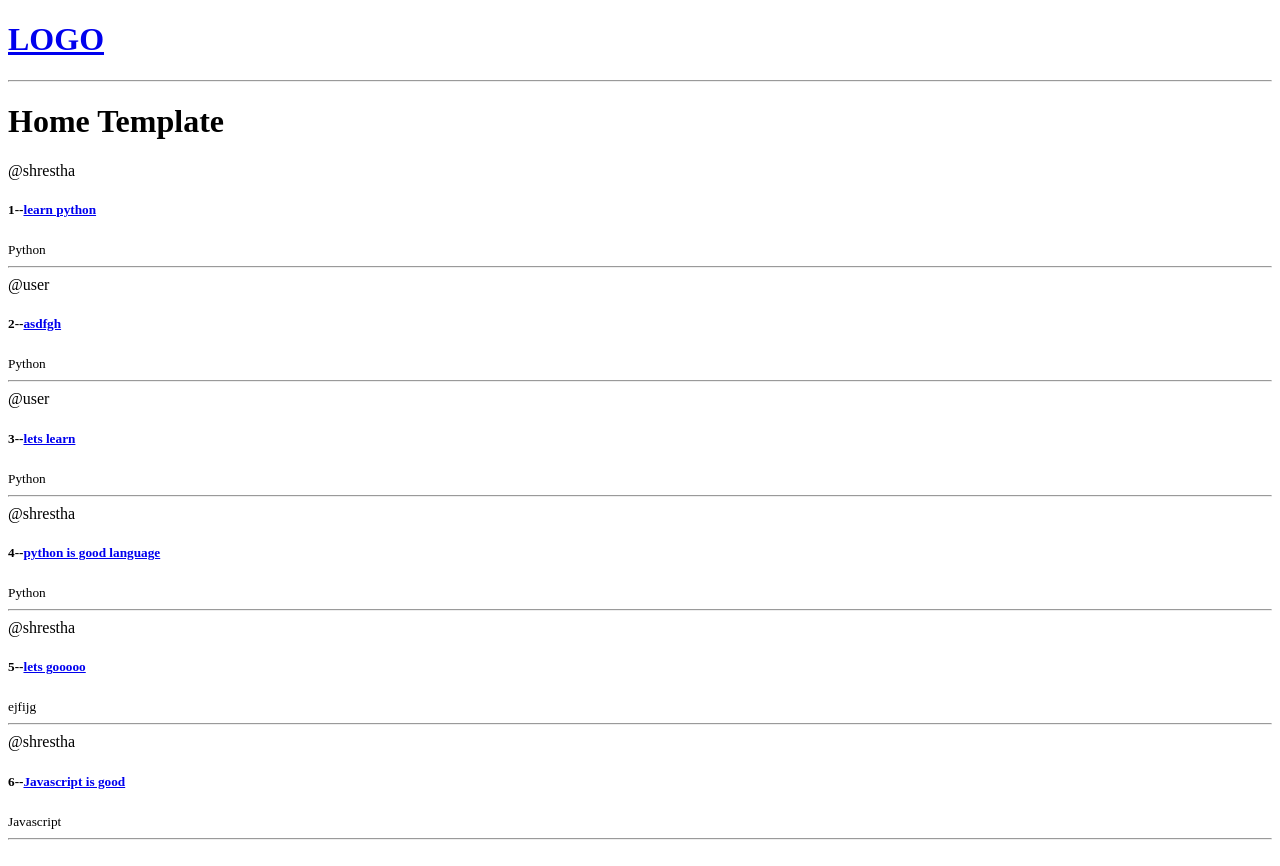
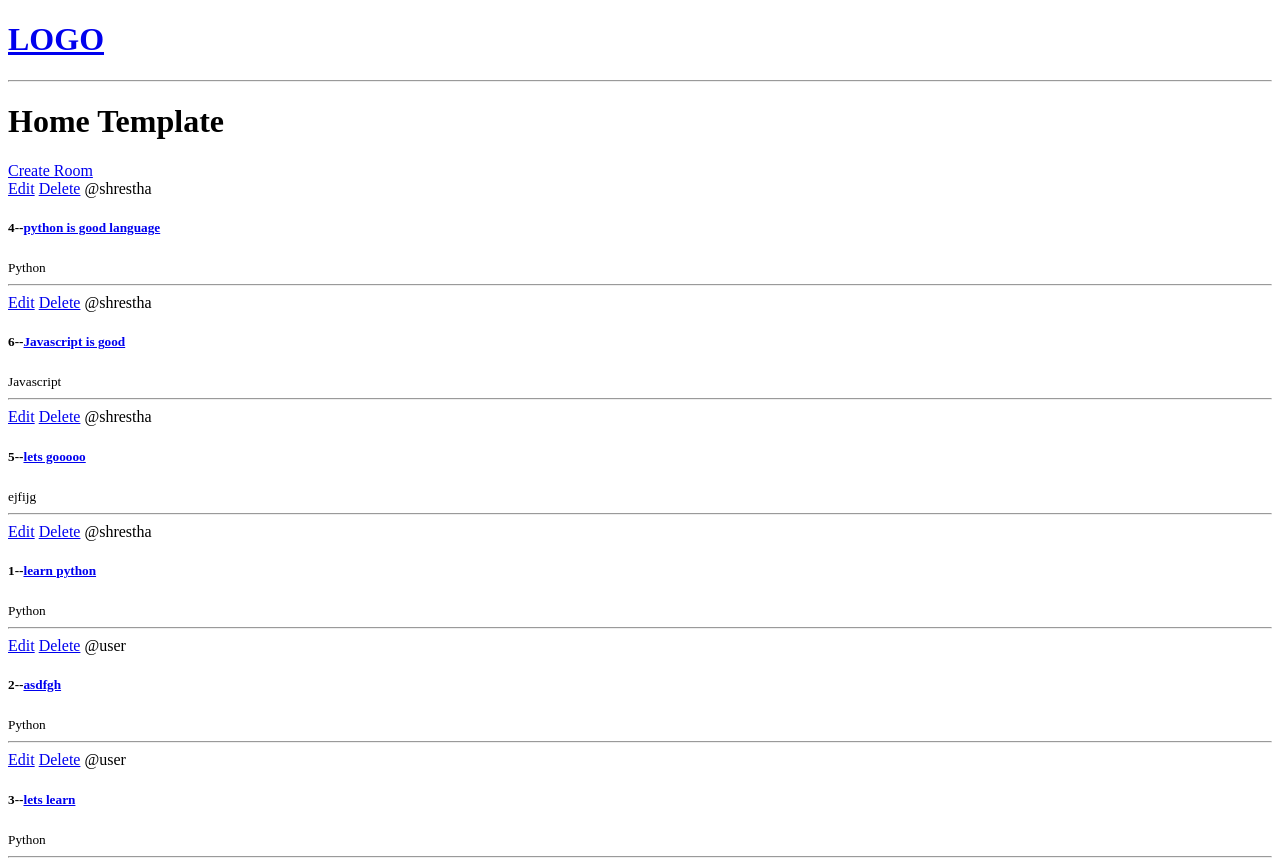
Before and after one commit to subodhstha/learning-django, a Django app: page / in a window 1280 px wide. Before the commit the page ends 840 px from the top, so only its background shows below. Run offline with Django 4.2, Linux system fonts and the light colour scheme; data comes from the database, SQL or seed files in the repository; both versions use the stored data as it was after the commit.

Commit message:
learning django

```diff
--- a/Project1/base/models.py
+++ b/Project1/base/models.py
@@ -17,6 +17,9 @@ class Room(models.Model):
     updated = models.DateTimeField(auto_now=True)
     created = models.DateTimeField(auto_now_add=True)
 
+    class Meta:
+        ordering = ['-updated', '-created']
+
     def __str__(self):
         return self.name
 
--- a/Project1/base/templates/base/home.html
+++ b/Project1/base/templates/base/home.html
@@ -4,14 +4,16 @@
 <h1>Home Template</h1>
 
 <div>
+    <a href="{% url 'create-room' %}">Create Room</a>
+    {% for room in rooms %}
     <div>
-        {% for room in rooms %}
-            <a>
-                <span>@{{room.host.username}}</span>
-                <h5>{{room.id}}--<a href="{% url 'room' room.id%}">{{room.name}}</a></h5>
-                <small>{{room.topic.name}}</small>
-                <hr>
-            </div>
+        <a href="{% url 'update-room' room.id %}">Edit</a>
+        <a href="{% url 'delete-room' room.id %}">Delete</a>
+        <span>@{{room.host.username}}</span>
+        <h5>{{room.id}}--<a href="{% url 'room' room.id%}">{{room.name}}</a></h5>
+        <small>{{room.topic.name}}</small>
+        <hr>
+    </div>
         {% endfor %}
     </div>
 </div>
--- a/Project1/base/urls.py
+++ b/Project1/base/urls.py
@@ -3,5 +3,8 @@ from . import views
 
 urlpatterns = [
     path('',views.home, name="home"),
-    path('room/<str:pk>', views.room, name="room"),
+    path('room/<str:pk>/', views.room, name="room"),
+    path('create-room/', views.createRoom, name="create-room"),
+    path('update-room/<str:pk>/', views.updateRoom, name="update-room"),
+    path('delete-room/<str:pk>/', views.deleteRoom, name="delete-room"),
 ]
--- a/Project1/base/views.py
+++ b/Project1/base/views.py
@@ -1,5 +1,6 @@
-from django.shortcuts import render
+from django.shortcuts import render, redirect
 from .models import Room
+from .forms import RoomForm
 # Create your views here.
 
 # rooms =[
@@ -18,3 +19,32 @@ def room(request, pk):
     room = Room.objects.get(id=pk)
     context = {'room': room}
     return render(request, 'base/room.html', context)
+
+def createRoom(request):
+    form = RoomForm()
+    if request.method == 'POST':
+        form = RoomForm(request.POST)
+        if form.is_valid():
+            form.save()
+            return redirect('home')
+    context = {'form': form}
+    return render(request, 'base/room_form.html', context)
+
+def updateRoom(request, pk):
+    room = Room.objects.get(id=pk)
+    form = RoomForm(instance=room)
+    if request.method == 'POST':
+        form = RoomForm(request.POST, instance = room)
+        if form.is_valid():
+            form.save()
+            return redirect('home')
+
+    context = {'form': form}
+    return render(request, 'base/room_form.html', context)
+
+def deleteRoom(request, pk):
+    room = Room.objects.get(id=pk)
+    if request.method == 'POST':
+        room.delete()
+        return redirect('home')
+    return render(request, 'base/delete.html', {'obj':room})
```
Also changed, not shown: Project1/base/forms.py (added, +7 -0 lines), Project1/base/templates/base/delete.html (added, +10 -0 lines), Project1/base/templates/base/room_form.html (added, +11 -0 lines), Project1/db.sqlite3.
